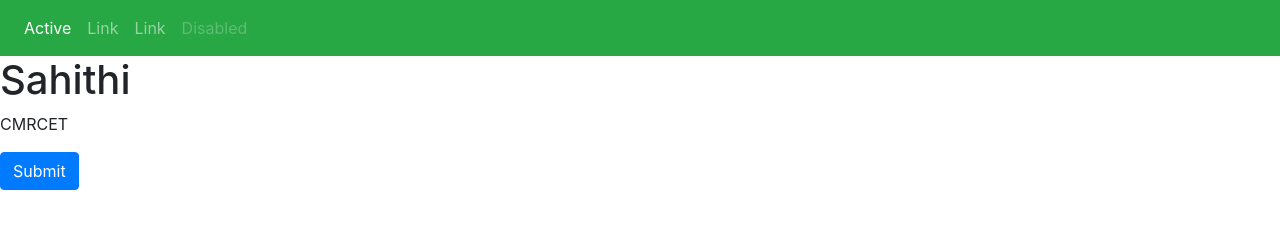
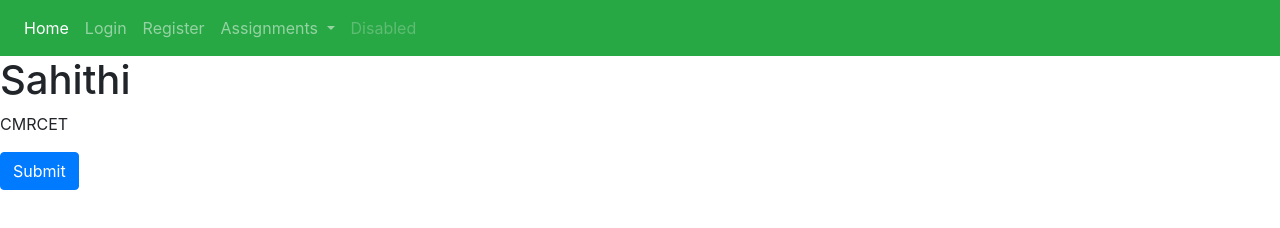
Before and after one commit to Sahithi-99/sahithi-beingzero, a website: page public/html/index.html in a window 1280 px wide. Drawn offline with nearby package versions, Linux system fonts and the light colour scheme; files that its build step writes are made by us from their sources; files whose address does not match are found by name.

Commit message:
created navbar

```diff
--- a/public/html/index.html
+++ b/public/html/index.html
@@ -11,14 +11,24 @@
 <nav class="navbar navbar-expand-sm bg-success navbar-dark">
 		  <ul class="navbar-nav">
 			<li class="nav-item active">
-			  <a class="nav-link" href="#">Active</a>
+			  <a class="nav-link" href="#">Home</a>
 			</li>
 			<li class="nav-item">
-			  <a class="nav-link" href="#">Link</a>
+			  <a class="nav-link" href="#">Login</a>
 			</li>
 			<li class="nav-item">
-			  <a class="nav-link" href="#">Link</a>
+			  <a class="nav-link" href="#">Register</a>
 			</li>
+                        <li class="nav-item dropdown">
+                         <a class="nav-link dropdown-toggle" href="#" id="navbarDropdownMenuLink" data-toggle="dropdown" aria-haspopup="true" aria-expanded="false">
+                          Assignments
+                          </a>
+                      <div class="dropdown-menu" aria-labelledby="navbarDropdownMenuLink">
+                      <a class="dropdown-item" href="#">Resume</a>
+                      <a class="dropdown-item" href="#">Another action</a>
+                      <a class="dropdown-item" href="#">Something else here</a>
+                      </div>
+                      </li>
 			<li class="nav-item">
 			  <a class="nav-link disabled" href="#">Disabled</a>
 			</li>
```
